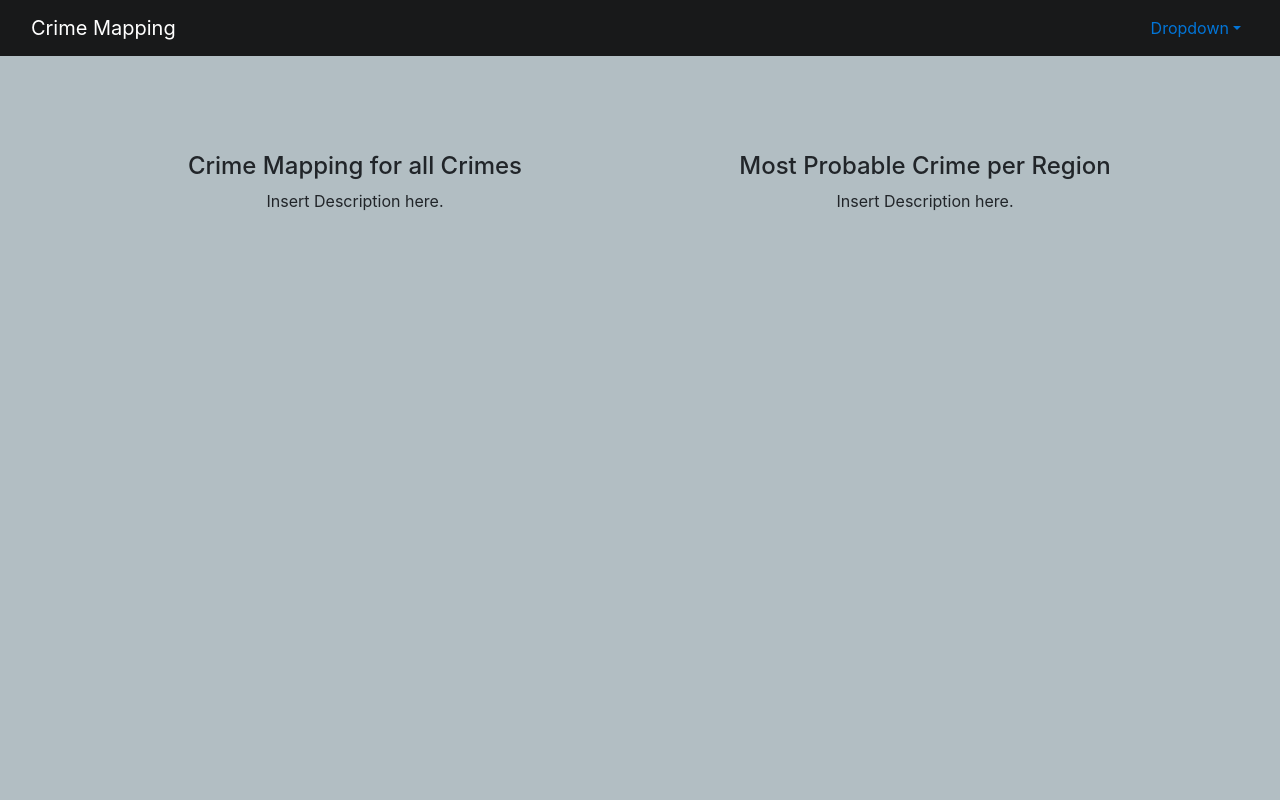
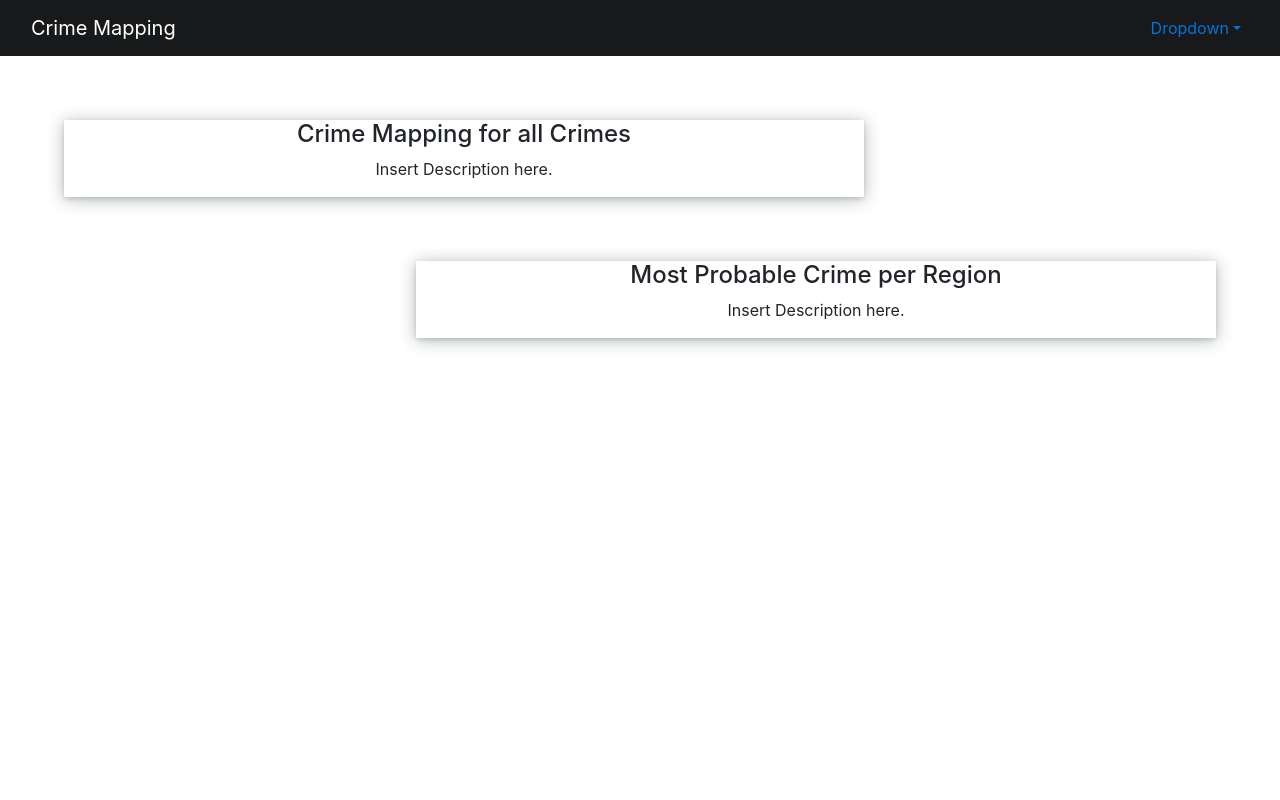
Before and after one commit to maxantl/finalproject-crimemapping, a Django app: template DATAMINING/WEBAPP/templates/WEBAPP/test.html in a window 1280 px wide. Run offline with Django 4.2, Linux system fonts and the light colour scheme; the template is opened without the code that fills it, so the values that code supplies are empty; some libraries are stand-ins or nearby versions.

Commit message:
edit base.html edit test.html

```diff
--- a/DATAMINING/WEBAPP/templates/WEBAPP/test.html
+++ b/DATAMINING/WEBAPP/templates/WEBAPP/test.html
@@ -3,22 +3,38 @@
 
 <style>
     html,body{
-        background-color: #b2bec3;
+        background-color: white;
+        height: 100%;
+        width: 100%;
+    }
+
+    #map1{
+        float: left;
+        width: 800px;
+        margin-left: 5%;
+        margin-top: 5%;
+        box-shadow: rgba(14, 30, 37, 0.12) 0px 2px 4px 0px, rgba(14, 30, 37, 0.32) 0px 2px 16px 0px;
+    }
+    #map2{
+        float: right;
+        width: 800px;
+        margin-right: 5%;
+        margin-top: 5%;
+        box-shadow: rgba(14, 30, 37, 0.12) 0px 2px 4px 0px, rgba(14, 30, 37, 0.32) 0px 2px 16px 0px;
     }
 </style>
-
-<div class="container mt-5 pt-5 mb-5 pb-5">
-    <div class="row">
-        <div class="col-6 mb-2 pb-2">
+<body>
+        <div class="container" id="map1">
             <h4 class="text-center">Crime Mapping for all Crimes</h4>
             <p class="text-center">Insert Description here.</p>
             {{map1 | safe}}
         </div>
-         <div class="col-6">
+         <div class="container" id="map2">
             <h4 class="text-center">Most Probable Crime per Region</h4>
              <p class="text-center">Insert Description here.</p>
             {{map2 | safe}}
         </div>
     </div>
 </div>
+</body>
 {% endblock %}
```
